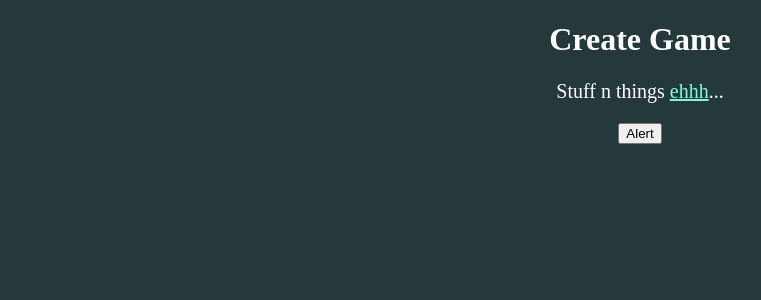
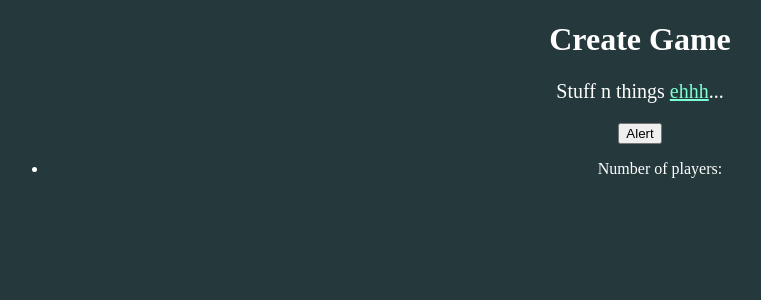
Before and after one commit to minterm/assassin, a Flask app: page /new in a window 1280 px wide. Shown: the top 300 px of the page, without its empty margins (0-761 px from the left). Run offline with Flask 2, Linux system fonts and the light colour scheme; some libraries are stand-ins or nearby versions.

Commit message:
JavaScript progress on the newGame page.

```diff
--- a/server/static/js/script.js
+++ b/server/static/js/script.js
@@ -4,6 +4,18 @@
 
 var beep = function() {
     alert("Hello!");
+};
+
+var numPlayers = function() {
+    // Find div element. Use # to find an ID. Use . to find a class.
+    // "In general, you should just use querySelector and querySelectorAll.
+    // These two functions are easier to use and far more powerful than
+    // what you could do with the getElement* functions. Like a wise
+    // person once said, life is too short to spend time learning about
+    // old JavaScript functions."
+    var div = document.querySelector("#playerInfo");
+    var num = document.createElement("SELECT");
+    alert("wooOOOOOOt");
 };
 
 
--- a/server/templates/newGame.html
+++ b/server/templates/newGame.html
@@ -11,9 +11,17 @@
     <p>Stuff n things <a href="https://en.wikipedia.org/wiki/Assassin_(game)">ehhh</a>...</p>
 
     <button type="button" id="btnAlert" onclick="beep()">Alert</button>
+    <div id="playerInfo" class="playerInfo">
+        <ul id="infoList" class="playerInfo">
+            <li id="playerNumberText" class="playerInfo">
+                Number of players:
+            </li>
+        </ul>
+    </div>
 
 	<!-- ================== JavaScript ================== -->
     <script src="//code.jquery.com/jquery-1.11.3.min.js"></script>
     <script src="static/js/script.js"></script>
+    <script> window.onload=numPlayers </script>
 </body>
 </html>
```
